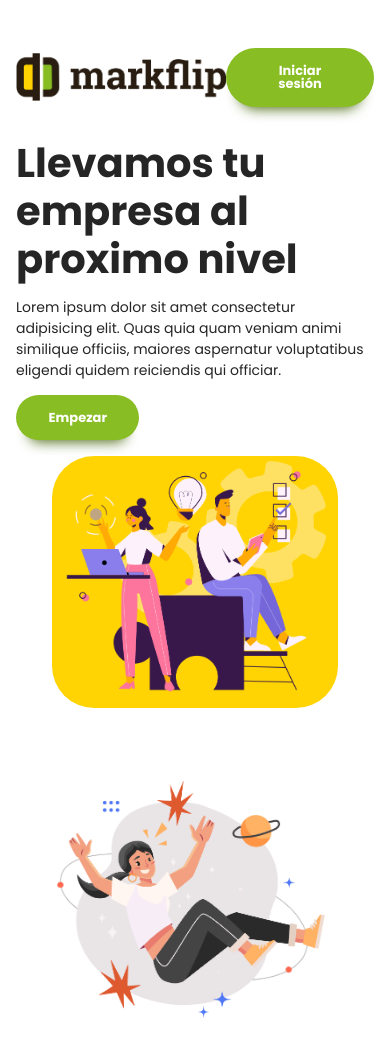
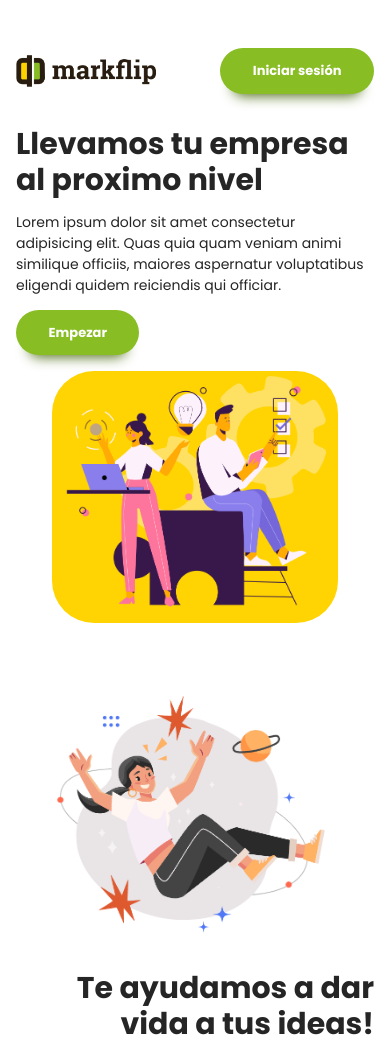
Before and after one commit to Petersonvaladao/markflip, a website built with Vite: page index.html in a window 390 px wide. Shown: the top 1045 px of the page. Built offline with nearby package versions, Linux system fonts and the light colour scheme.

Commit message:
mobile text adjus

```diff
--- a/style.css
+++ b/style.css
@@ -203,8 +203,16 @@ Main
 }
 
 @media (max-width: 50em) {
+  .logo {
+    width: 10em;
+  }
+
   .primary-heading {
-    font-size: var(--fs-800);
+    font-size: var(--fs-700);
+  }
+
+  .secondary-heading {
+    font-size: var(--fs-700);
   }
 
   .mobile-img {
```
